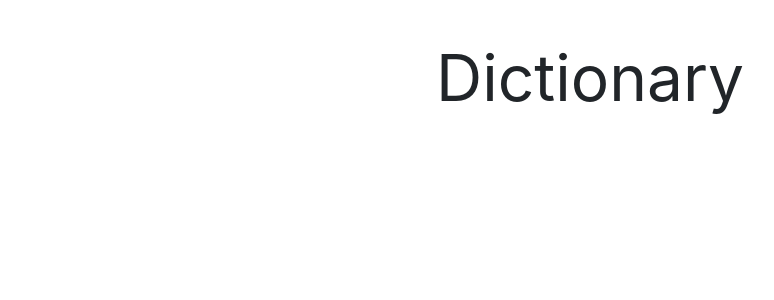
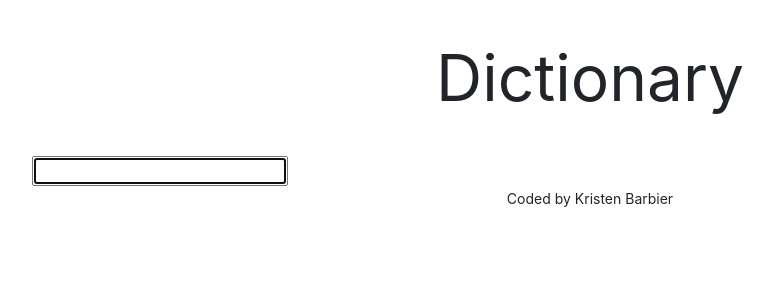
Before and after one commit to KTBarbier/dictionary-project, a React (Create React App) app: page / in a window 1280 px wide. Shown: the top 300 px of the page, without its empty margins (50-824 px from the left). Built offline with nearby package versions, Linux system fonts and the light colour scheme.

Commit message:
set up search

```diff
--- a/src/App.js
+++ b/src/App.js
@@ -1,9 +1,18 @@
 import "./App.css";
+import Dictionary from "./Dictionary";
 
 function App() {
   return (
     <div className="App">
-      <header className="App-header">Dictionary</header>
+      <div className="container">
+        <header className="App-header">Dictionary</header>
+        <main>
+          <Dictionary />
+        </main>
+        <footer className="text-center">
+          <small>Coded by Kristen Barbier</small>
+        </footer>
+      </div>
     </div>
   );
 }
--- /dev/null
+++ b/src/Dictionary.js
@@ -0,0 +1,21 @@
+import React, { useState } from "react";
+import "./Dictionary.css";
+
+export default function Dictionary() {
+  let [keyword, setKeyword] = useState("");
+  function search(event) {
+    event.preventDefault();
+    alert(`Searching for ${keyword}`);
+  }
+  function handleKeywordChange(event) {
+    setKeyword(event.target.value);
+  }
+
+  return (
+    <div className="Dictionary">
+      <form onSubmit={search}>
+        <input type="search" onChange={handleKeywordChange} autoFocus={true} />
+      </form>
+    </div>
+  );
+}
```
Also changed, not shown: src/Dictionary.css (added).
